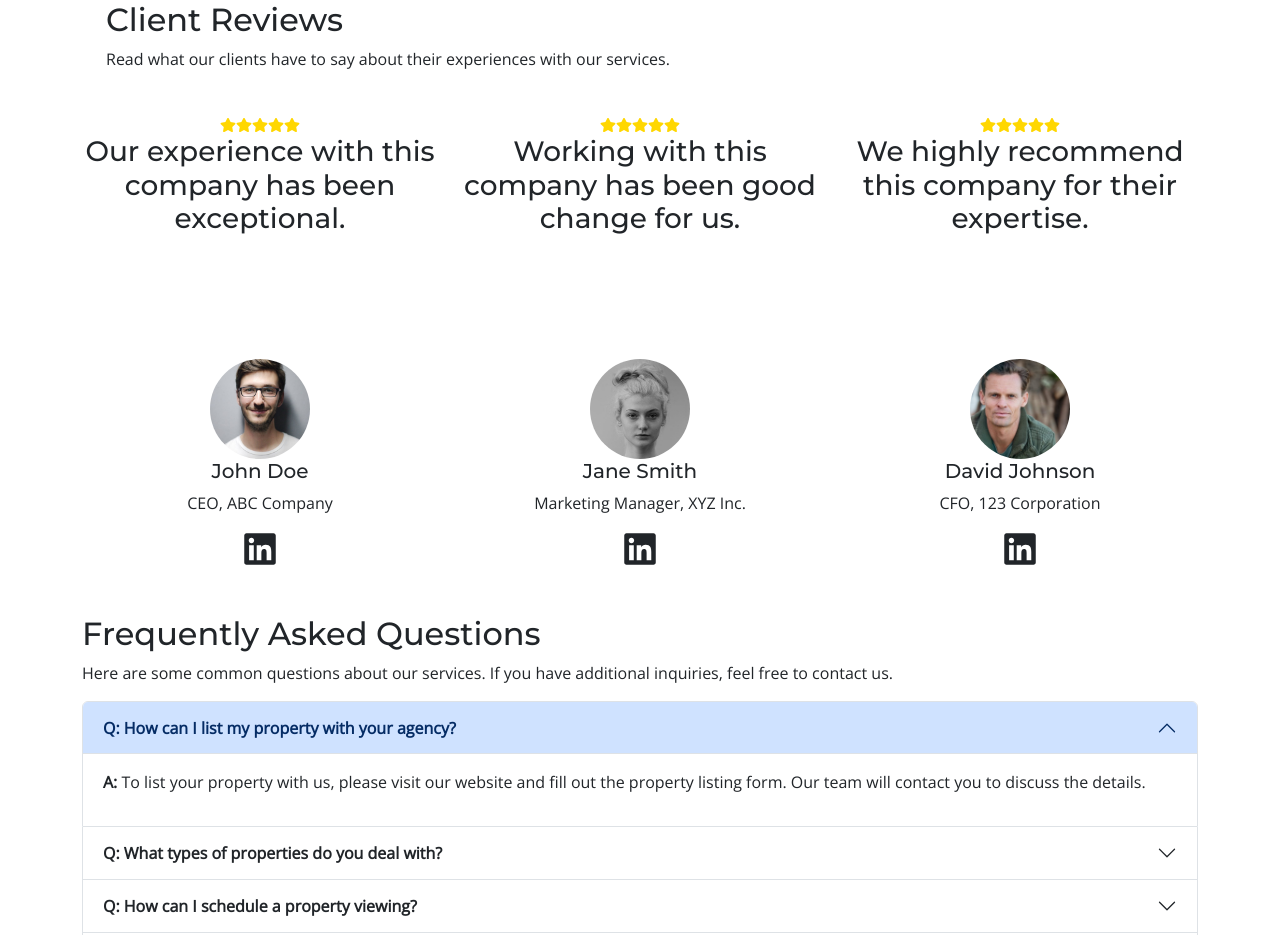
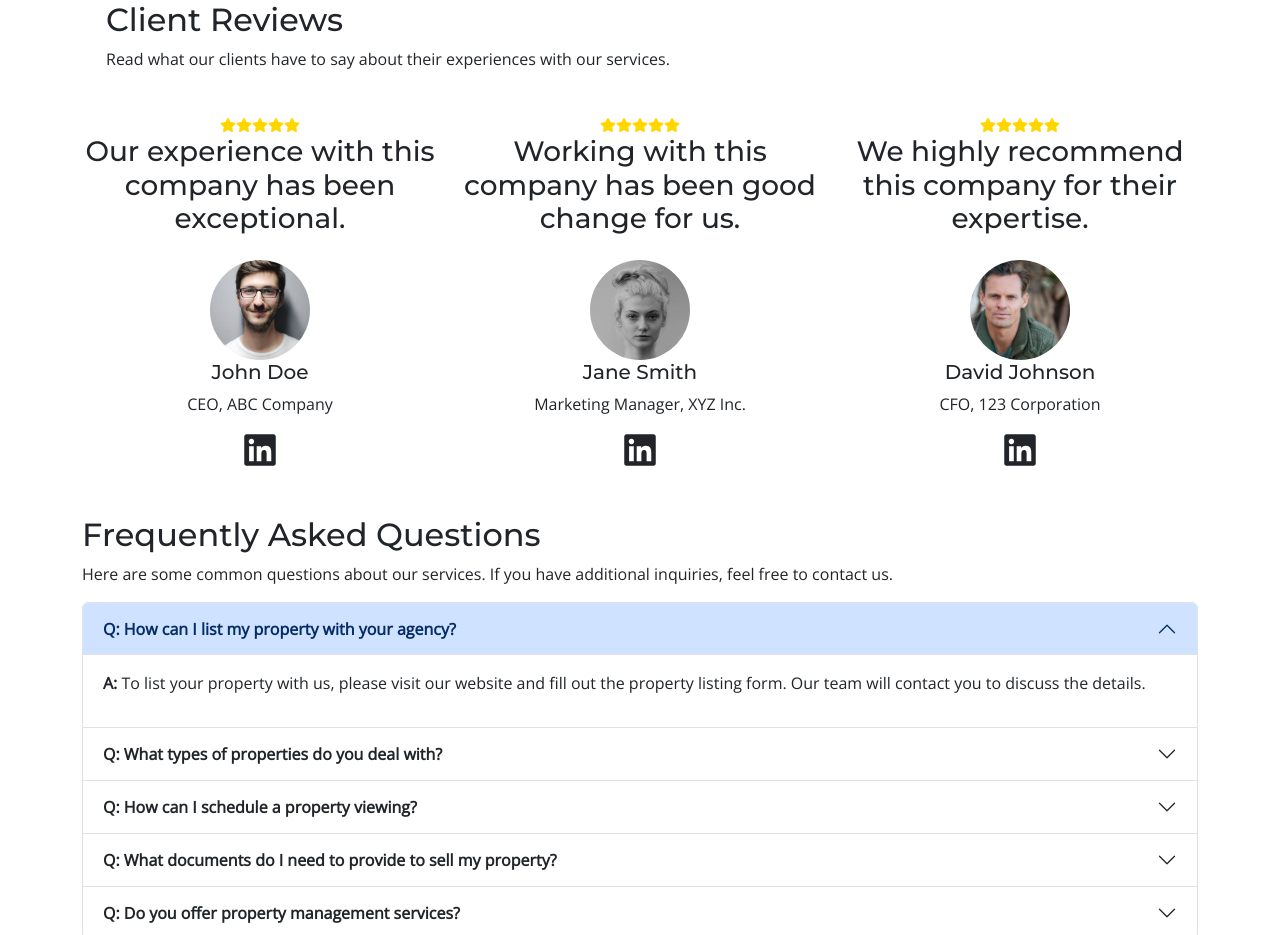
Before and after one commit to Mert003/estateagent, a React (Create React App) app: page / in a window 1280 px wide. Shown: the part 2960-3895 px from the top of the page. Built offline with nearby package versions, Linux system fonts and the light colour scheme.

Commit message:
committing

```diff
--- a/src/component/clientReviews/clientreviews.js
+++ b/src/component/clientReviews/clientreviews.js
@@ -1,4 +1,4 @@
-import React ,  { useEffect, useState } from 'react';
+import React from 'react';
 import { Container, Row, Col } from 'react-bootstrap';
 import { FaStar, FaLinkedin } from 'react-icons/fa';
 import "../../../node_modules/bootstrap/dist/css/bootstrap.min.css";
@@ -8,22 +8,6 @@ import woman1 from "../../images/woman1.jpg";
 import "./clientreviews.css";
 
 const Clientreviews = () => {
-
-  const [maxHeight, setMaxHeight] = useState(200);
-
-  useEffect(() => {
-    // Find the maximum height among h3 elements
-    const heights = Array.from(document.querySelectorAll('.flex-item h3')).map(
-      (h3) => h3.offsetHeight
-    );
-    const maxHeight = Math.max(...heights);
-
-    // Set the maximum height to state
-    console.log(maxHeight);
-    setMaxHeight(maxHeight);
-  }, []); // Run this effect only once when the component mounts
-
-
   return (
     <Container fluid className='client-container container my-5'>
       {/* Header and Paragraph */}
@@ -39,14 +23,14 @@ const Clientreviews = () => {
       {/* Three Columns */}
       <Row className='d-flex'>
         {/* Column 1 */}
-        <Col sm={12} md={4} className="text-center flex-items" style={{flex:1}}>
+        <Col sm={12} md={4} className="text-center" style={{flex:1}}>
         <div>
             {[1, 2, 3, 4, 5].map((star) => (
               <FaStar key={star} color="gold" />
             ))}
           </div>
 
-          <h3 style={{height:`${maxHeight}px` }}>Our experience with this company has been exceptional.</h3>
+          <h3 style={{flex:1}}>Our experience with this company has been exceptional.</h3>
 
           <img
             src={man1} // Replace with your image URL
@@ -59,14 +43,14 @@ const Clientreviews = () => {
         </Col>
 
         {/* Column 2 */}
-        <Col sm={12} md={4} className="text-center flex-items" style={{flex:1}}>
+        <Col sm={12} md={4} className="text-center" style={{flex:1}}>
         <div>
             {[1, 2, 3, 4, 5].map((star) => (
               <FaStar key={star} color="gold" />
             ))}
           </div>
 
-          <h3 style={{height:`${maxHeight}px` }}>Working with this company has been good change for us.</h3>
+          <h3 style={{flex:1}}>Working with this company has been good change for us.</h3>
 
           <img
             src={woman1} // Replace with your image URL
@@ -79,14 +63,14 @@ const Clientreviews = () => {
         </Col>
 
         {/* Column 3 */}
-        <Col sm={12} md={4} className="text-center flex-items" style={{flex:1}}>
+        <Col sm={12} md={4} className="text-center" style={{flex:1}}>
         <div>
             {[1, 2, 3, 4, 5].map((star) => (
               <FaStar key={star} color="gold" />
             ))}
           </div>
 
-          <h3 style={{height:`${maxHeight}px` }} >We highly recommend this company for their expertise.</h3>
+          <h3 >We highly recommend this company for their expertise.</h3>
 
           <img
             src={man2} // Replace with your image URL
```
